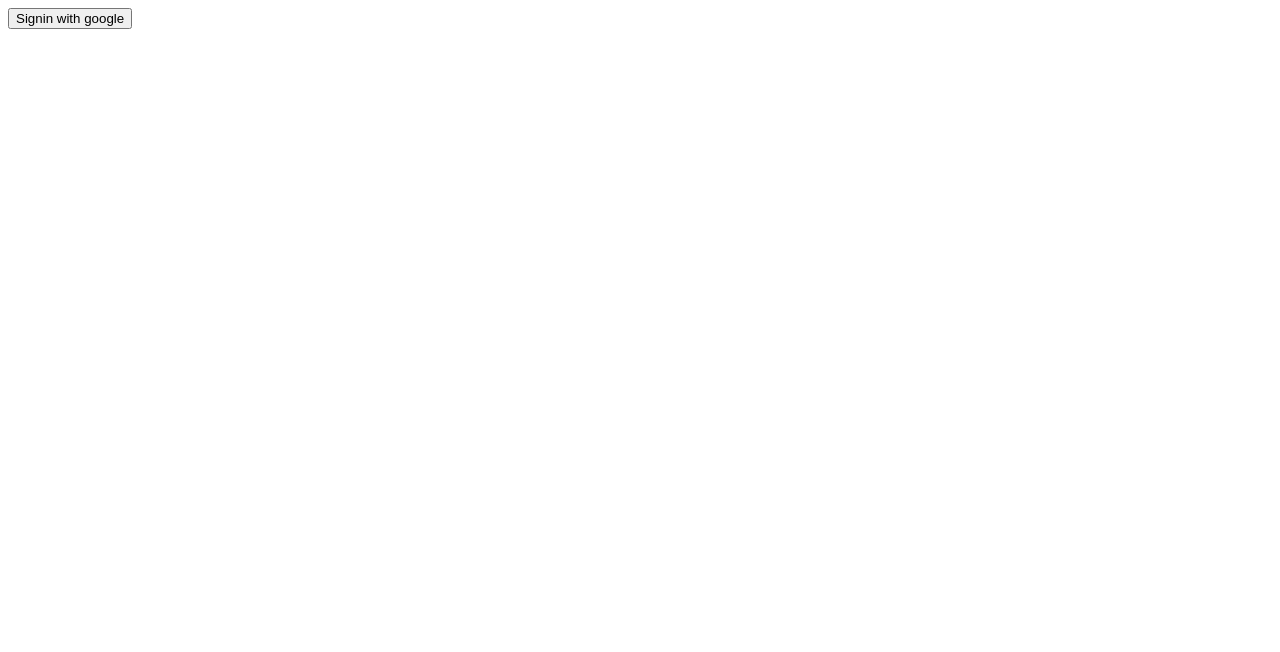
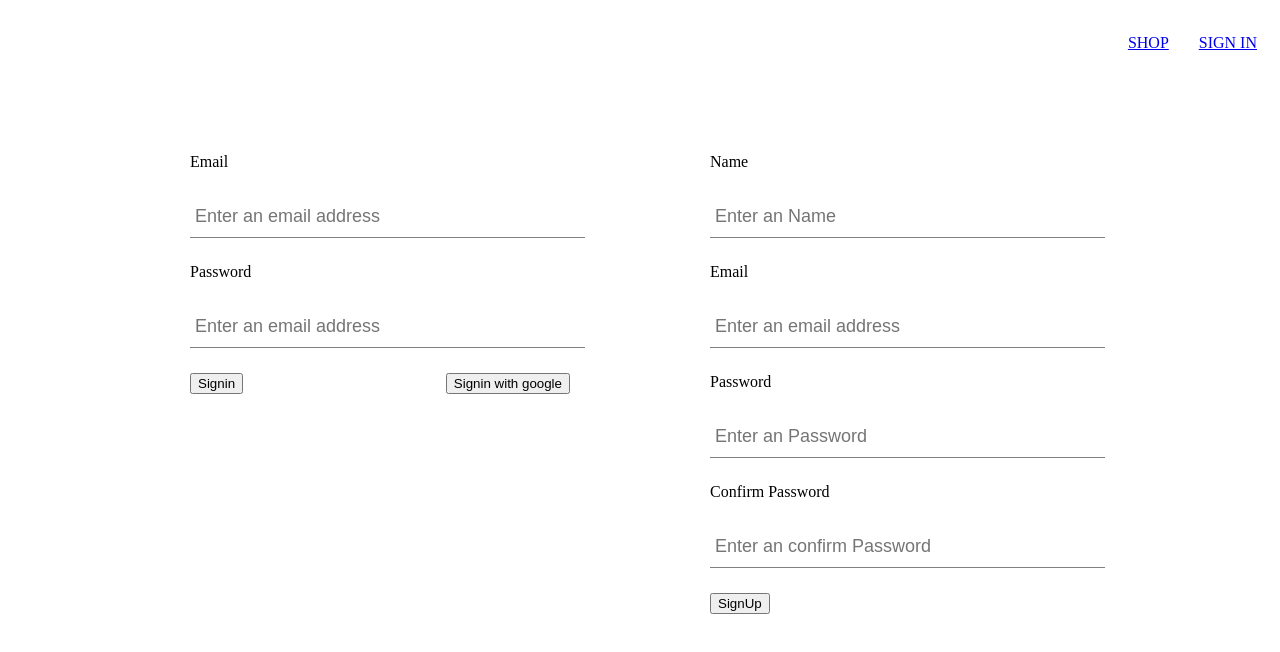
Before and after one commit to Techharik/clothing-app, a React (Create React App) app: page /sign-in in a window 1280 px wide. Shown: the top 652 px of the page. Built offline with nearby package versions, Linux system fonts and the light colour scheme.

Commit message:
styling siginIn page is commpleted

```diff
--- a/src/App.js
+++ b/src/App.js
@@ -10,8 +10,8 @@ return(
     <Route path="/" element={<Navigation />} >
          <Route index  element={<Home />} />
          <Route path="/shop" element={<h3>I am in shop</h3>} />
+    <Route path="/sign-in" element={<SignIn  />} />
     </Route>
-    <Route path="/sign-in" element={<SignIn  />} />
   </Routes>
 )
 };
--- /dev/null
+++ b/src/auth/authentication/SiginIn.styles.scss
@@ -0,0 +1,76 @@
+.authentication-container {
+    display: flex;
+    width: 900px;
+    justify-content: space-between;
+    margin: 30px auto;
+  }
+
+.sign-up-container {
+    display: flex;
+    flex-direction: column;
+    width: 380px;
+
+    h2 {
+      margin: 10px 0;
+    }
+
+    .buttons-container {
+      display: flex;
+      justify-content: space-between;
+    }
+}
+
+$sub-color: grey;
+$main-color: black;
+
+@mixin shrinkLabel {
+  top: -14px;
+  font-size: 12px;
+  color: $main-color;
+}
+
+.group {
+  position: relative;
+  margin: 45px 0;
+
+  .form-input {
+    background: none;
+    background-color: white;
+    color: $sub-color;
+    font-size: 18px;
+    padding: 10px 10px 10px 5px;
+    display: block;
+    width: 100%;
+    border: none;
+    border-radius: 0;
+    border-bottom: 1px solid $sub-color;
+    margin: 25px 0;
+
+    &:focus {
+      outline: none;
+    }
+
+    &:focus ~ .form-input-label {
+      @include shrinkLabel();
+    }
+  }
+
+  input[type='password'] {
+    letter-spacing: 0.3em;
+  }
+
+  .form-input-label {
+    color: $sub-color;
+    font-size: 16px;
+    font-weight: normal;
+    position: absolute;
+    pointer-events: none;
+    left: 5px;
+    top: 10px;
+    transition: 300ms ease all;
+
+    &.shrink {
+      @include shrinkLabel();
+    }
+  }
+}
--- a/src/auth/authentication/SignIn.jsx
+++ b/src/auth/authentication/SignIn.jsx
@@ -1,18 +1,79 @@
-import React from 'react'
+import React, { useState } from 'react'
 
-import { createUserWithAuthProvider ,createUserWithGoogleData} from '../../utilits/firebase.utilits'
+import { authSignIn, createUserWithAuthProvider ,createUserWithGoogleData} from '../../utilits/firebase.utilits'
+import SignUp from './SignUp/SignUp'
+
+import './SiginIn.styles.scss'
+
+const defaultValueSigIn = {
+  email:'',
+  password:''
+}
+
 
 const SignIn = () => {
 
+  const [signInValue, setsignInValue]= useState(defaultValueSigIn);
+  const {email, password} = signInValue;
+
+  const onHandleChange =(event)=>{
+    const {name, value} = event.target
+
+    setsignInValue({...signInValue, [name]:value})
+  }
+
+
+
 const logInWithGoogle = async()=>{
     const {user} = await createUserWithAuthProvider()
-    createUserWithGoogleData(user)
+     createUserWithGoogleData(user)
+}
+
+const handleSignInSubmit = async(event)=>{
+  event.preventDefault();
+  try{
+
+    const {user}=await authSignIn(signInValue);
+    console.log(user)
+  }catch(e){
+    switch(e.code){
+      case 'auth/invalid-credential':
+        alert('Password or email Incorrect')
+        break;
+      default:
+       alert(e)
+    }
+  }
+
 }
 
   return (
-    <div>
-        <button onClick={logInWithGoogle}>Signin with google</button>
+    <div className='authentication-container'>
+     <div className='sign-up-container'>
+     <form onSubmit={(e)=>handleSignInSubmit(e)} className='group'>
+         <label for='email'>Email</label>
+         <input className='form-input' type='email' name='email'
+         placeholder='Enter an email address'
+         value={email}
+         onChange={(e)=>onHandleChange(e)}
+         />
+         <label for='password'>Password</label>
+         <input className='form-input' type='text' name='password' placeholder='Enter an email address'
+         value={password}
+         onChange={(e)=>onHandleChange(e)}
+         />
+
+         <div className='buttons-container'>
+
+        <button type='submit' >Signin</button>
+        <button type='button' onClick={logInWithGoogle}>Signin with google</button>
+         </div>
+        </form>
+     </div>
+
+        <SignUp />
     </div>
+
   )
 }
 
--- /dev/null
+++ b/src/auth/authentication/SignUp/SignUp.jsx
@@ -0,0 +1,91 @@
+import React, { useState } from 'react'
+import { createUserWithGoogleData } from '../../../utilits/firebase.utilits'
+import { auth } from '../../../utilits/firebase.utilits'
+import { createUserWithEmailAndPassword } from 'firebase/auth'
+
+import './SignUp.styles.scss'
+
+const defaultUserData = {
+    displayName:'',
+    email:'',
+    password:'',
+    confirmPassword:''
+}
+
+const SignUp = () => {
+  const [formfield, setFormfield] =useState(defaultUserData)
+  const {displayName,email,password,confirmPassword}= formfield;
+
+  const resetValue =()=> {
+    setFormfield(defaultUserData)
+  }
+
+
+  const handleSubmit =async(event)=>{
+    event.preventDefault()
+    if(password !== confirmPassword)return alert('password mismatch')
+    const {user} = await createUserWithEmailAndPassword(auth, email,password)
+   await createUserWithGoogleData(user,{displayName})
+resetValue()
+  }
+
+  const handleChange=(event)=>{
+
+    const {name, value} =event.target
+
+    setFormfield({...formfield,[name]:value})
+
+
+  }
+
+  return (
+    <form onSubmit={(e)=>{handleSubmit(e)}} className='sign-up-container '>
+      <div className='group'>
+
+         <label for='displayName' >Name</label>
+         <input
+         type='text'
+         className='form-input'
+         name='displayName'
+         placeholder='Enter an Name'
+         value={displayName}
+         onChange={handleChange}
+         />
+         <label for='email' >Email</label>
+         <input
+         type='email'
+         name='email'
+         className='form-input'
+         placeholder='Enter an email address'
+         value={email}
+         onChange={handleChange}
+
+         />
+         <label for='password' >Password</label>
+         <input
+         type='text'
+         name='password'
+         className='form-input'
+         placeholder='Enter an Password'
+         value={password}
+         onChange={handleChange}
+
+         />
+         <label for='confirmPassword' >Confirm Password</label>
+         <input
+         type='text'
+         name='confirmPassword'
+         className='form-input'
+         placeholder='Enter an confirm Password'
+         value={confirmPassword}
+         onChange={handleChange}
+
+         />
+        <button type='submit' >SignUp</button>
+        </div>
+
+    </form>
+  )
+}
+
+export default SignUp
--- /dev/null
+++ b/src/auth/authentication/SignUp/SignUp.styles.scss
@@ -0,0 +1,65 @@
+.sign-up-container {
+    display: flex;
+    flex-direction: column;
+    width: 380px;
+
+    h2 {
+      margin: 10px 0;
+    }
+  }
+
+
+  $sub-color: grey;
+$main-color: black;
+
+@mixin shrinkLabel {
+  top: -14px;
+  font-size: 12px;
+  color: $main-color;
+}
+
+.group {
+  position: relative;
+  margin: 45px 0;
+
+  .form-input {
+    background: none;
+    background-color: white;
+    color: $sub-color;
+    font-size: 18px;
+    padding: 10px 10px 10px 5px;
+    display: block;
+    width: 100%;
+    border: none;
+    border-radius: 0;
+    border-bottom: 1px solid $sub-color;
+    margin: 10px 0;
+
+    &:focus {
+      outline: none;
+    }
+
+    &:focus ~ .form-input-label {
+      @include shrinkLabel();
+    }
+  }
+
+  input[type='password'] {
+    letter-spacing: 0.3em;
+  }
+
+  .form-input-label {
+    color: $sub-color;
+    font-size: 16px;
+    font-weight: normal;
+    position: absolute;
+    pointer-events: none;
+    left: 5px;
+    top: 10px;
+    transition: 300ms ease all;
+
+    &.shrink {
+      @include shrinkLabel();
+    }
+  }
+}
--- a/src/utilits/firebase.utilits.js
+++ b/src/utilits/firebase.utilits.js
@@ -20,7 +20,7 @@ const analytics = getAnalytics(app);
 const db = getFirestore(app);
 
 
-const auth = getAuth();
+export const auth = getAuth();
 const GoogleUserAuthProvider = new GoogleAuthProvider();
 
 GoogleUserAuthProvider.setCustomParameters({
@@ -33,7 +33,7 @@ export const createUserWithAuthProvider =async()=>{
 }
 
 
-export const createUserWithGoogleData = async(userAuth)=>{
+export const createUserWithGoogleData = async(userAuth,additionalInfo)=>{
   const userCredentials = doc( db, 'user', userAuth?.uid)
   const userSnapshot = await getDoc(userCredentials)
 
@@ -48,7 +48,8 @@ export const createUserWithGoogleData = async(userAuth)=>{
        await setDoc(userCredentials,{
             displayName: userAuth.displayName,
             email:userAuth.email,
-            createdAt
+            createdAt,
+            ...additionalInfo
          })
 
 
@@ -59,3 +60,9 @@ export const createUserWithGoogleData = async(userAuth)=>{
     return userCredentials
   }
 }
+
+
+export const authSignIn =async ({email,password})=>{
+    if(! email | !password) return
+ return  await  signInWithEmailAndPassword(auth,email,password)
+}
```
